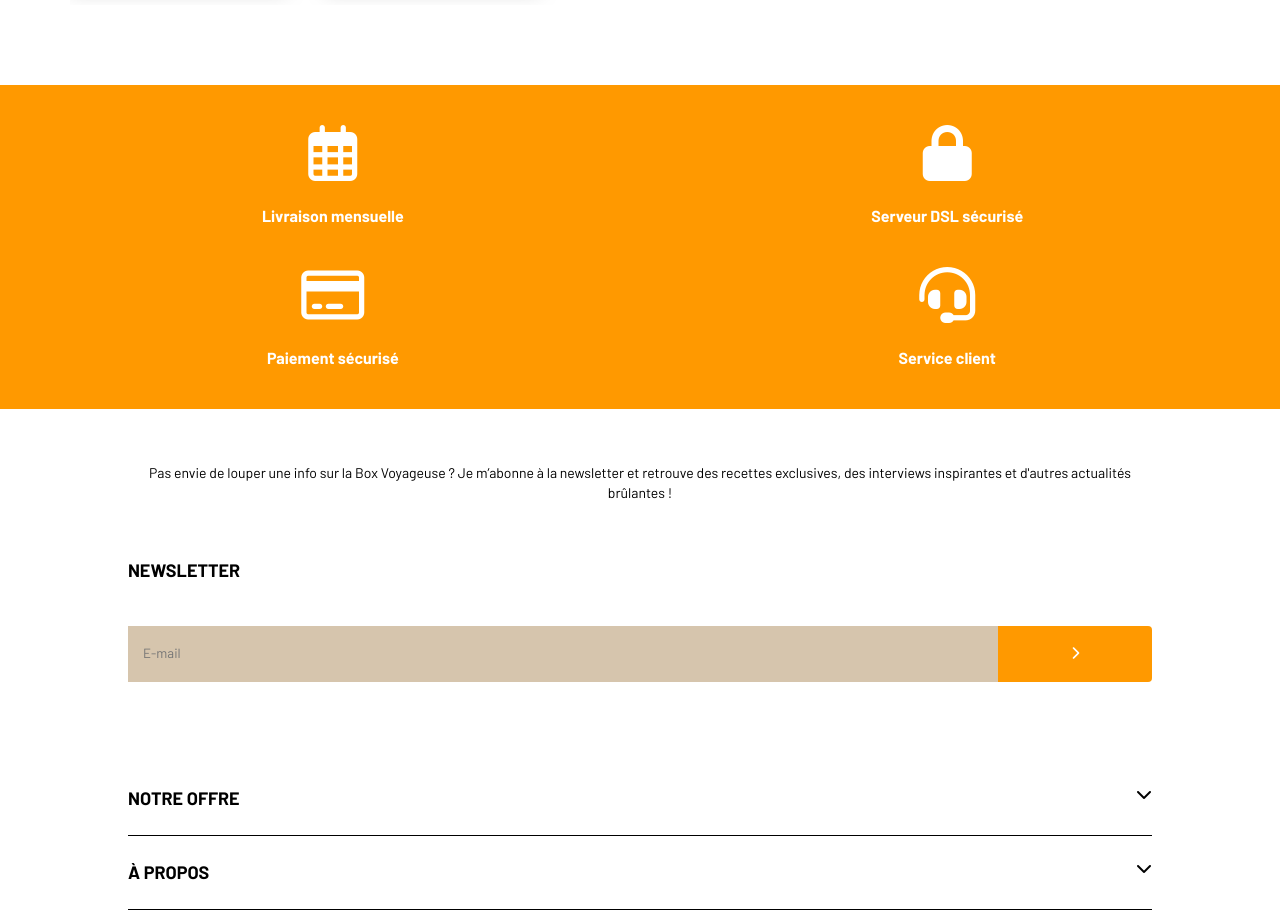
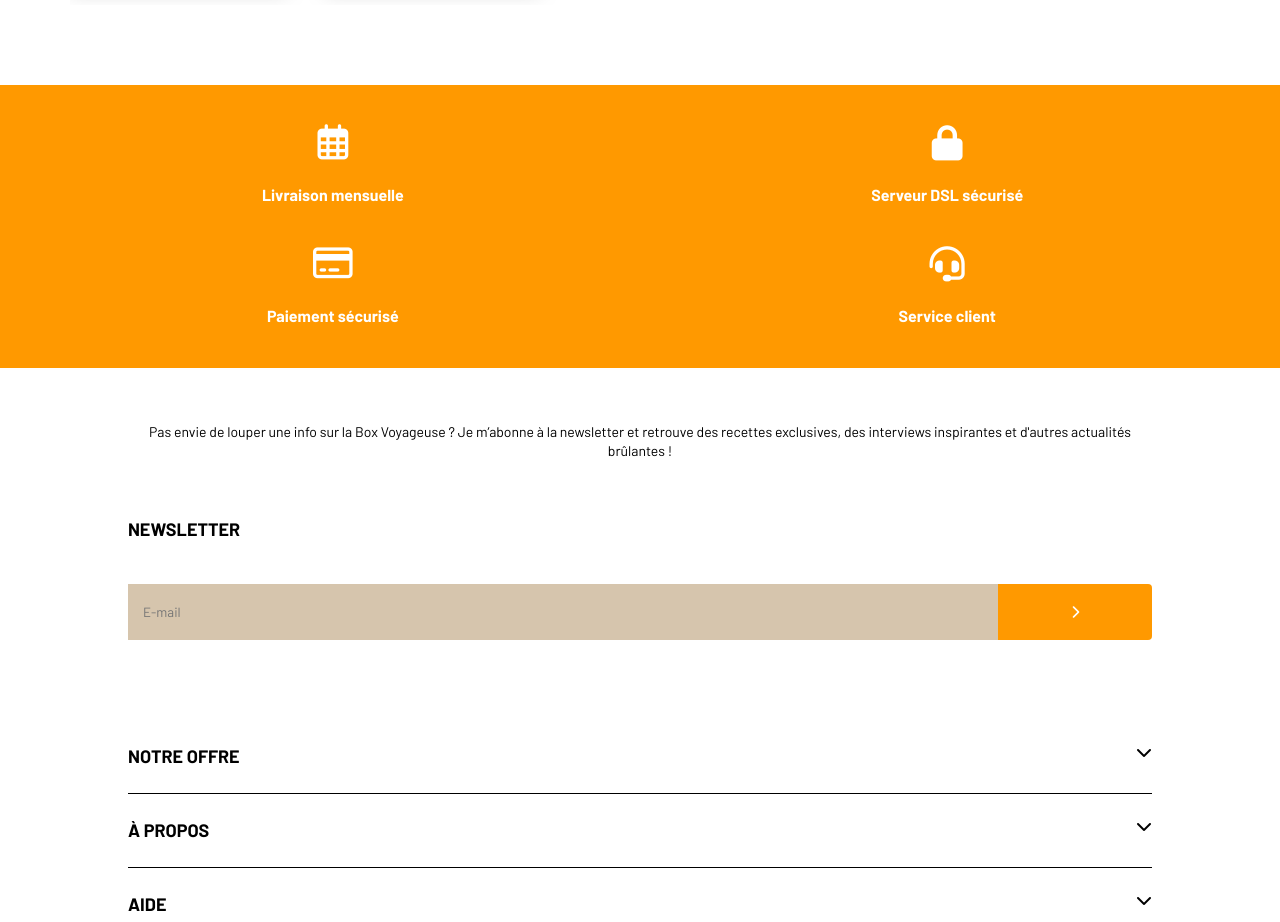
Before and after one commit to FannyMaille/la_box_voyageuse, a plain HTML site: page index.html in a window 1280 px wide. Shown: the part 6980-7902 px from the top of the page. Drawn offline with Linux system fonts and the light colour scheme.

Commit message:
[css] change size "rassurer" section

```diff
--- a/styles.css
+++ b/styles.css
@@ -407,7 +407,7 @@ hr{
   padding-bottom: 0;
 }
 #rassurer .far, #rassurer .fas{
-  font-size: 350%;
+  font-size: 220%;
   margin-bottom: 3vh;
 }
 
```
